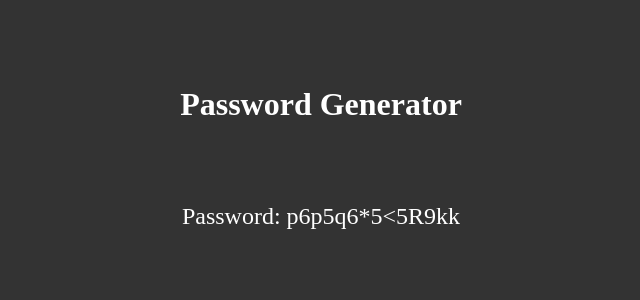
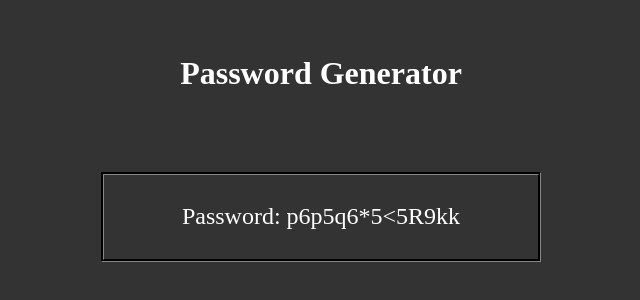
Before and after one commit to silvamha/Pass-Gen, a plain HTML site: page index.html in a window 1280 px wide. Shown: the part 242-542 px from the top of the page, without its empty margins (319-959 px from the left). Drawn offline with Linux system fonts and the light colour scheme.

Commit message:
fixed container

```diff
--- a/index.css
+++ b/index.css
@@ -1,10 +1,10 @@
-*{
+* {
     margin: 0;
     padding: 0;
     box-sizing: border-box;
 }
 
-body{
+body {
     height: 100vh;
     display: flex;
     flex-direction: column;
@@ -14,8 +14,15 @@ body{
     color: white;
 }
 
-.pass-container{
+.pass-container {
+    display: flex;
+    flex-direction: column;
+    justify-content: center;
     margin-top: 5rem;
     text-align: center;
     font-size: 1.5rem;
+    border-style: groove;
+    border-color: #333;
+    height: 5.625rem;
+    width: 27.5rem;
 }
```
